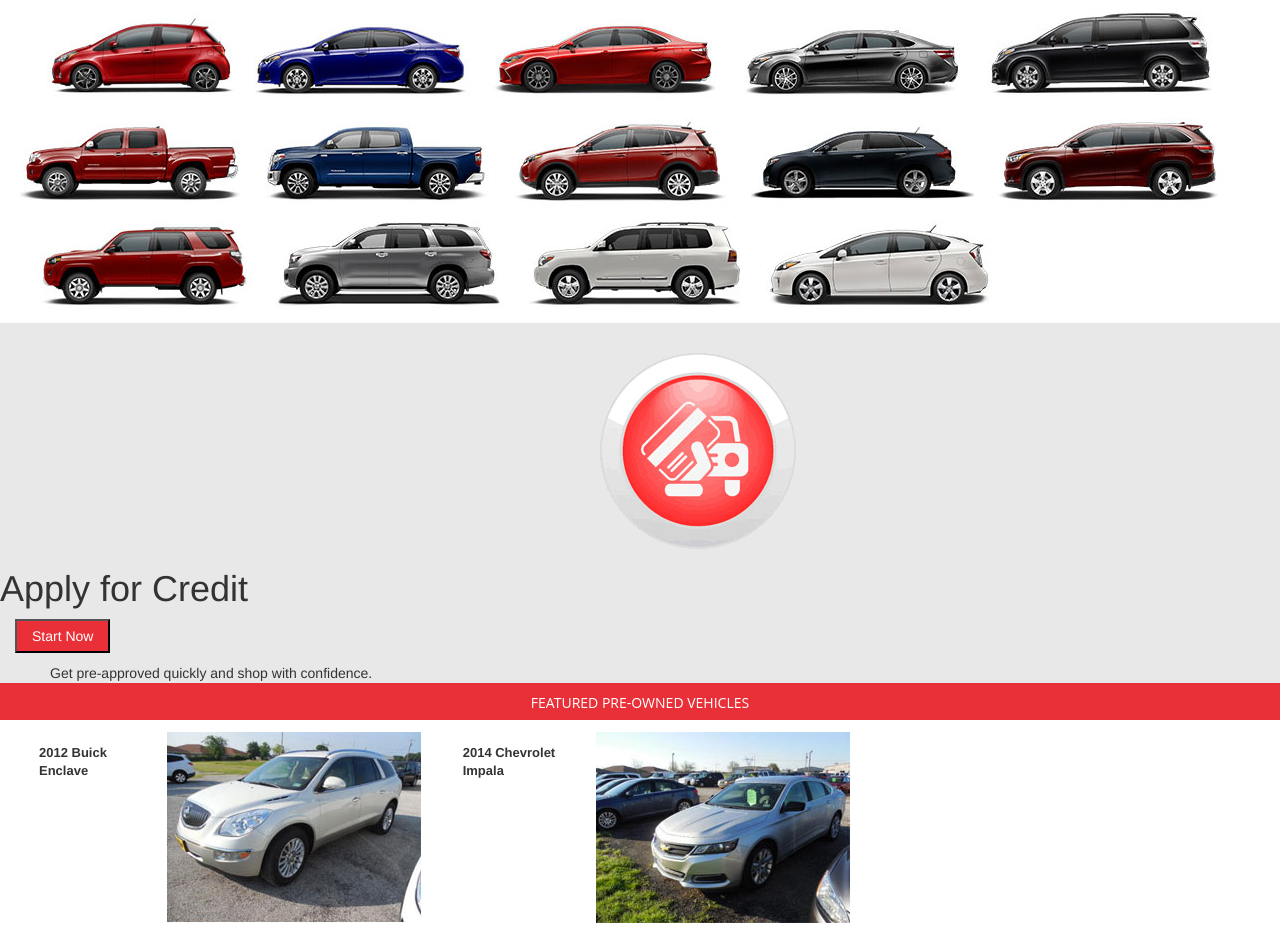
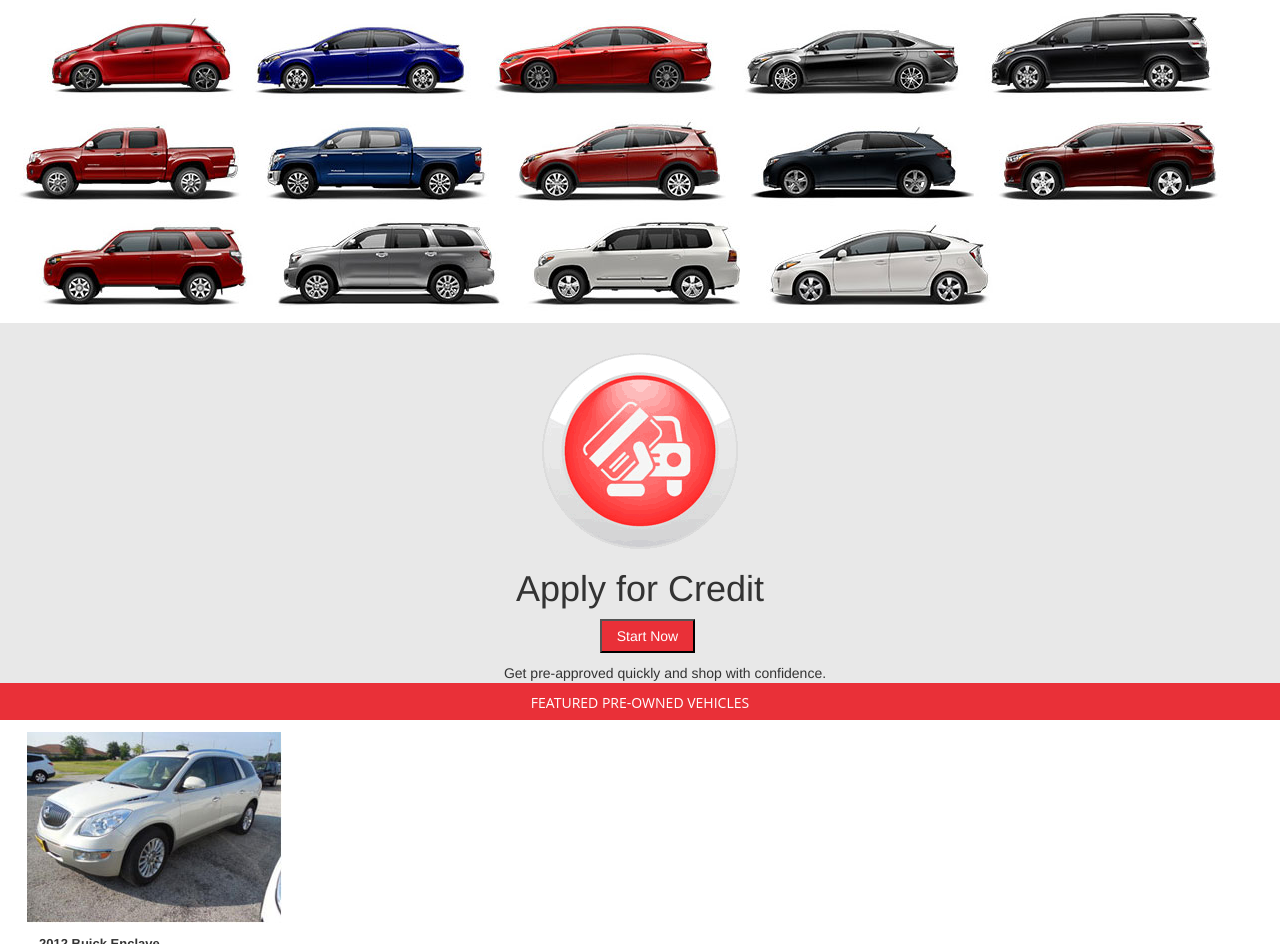
Before and after one commit to Parrotine/AutoOne, a plain HTML site: page index.html in a window 1280 px wide. Shown: the part 505-1449 px from the top of the page. Drawn offline with nearby package versions, Linux system fonts and the light colour scheme.

Commit message:
proper organization div

```diff
--- a/css/style.css
+++ b/css/style.css
@@ -96,10 +96,11 @@ margin-top: 10px;
 	width: 100%;
 	/* height: 266px; */
 	background-color: #e8e8e8;
+	text-align: center;
 }
 
 #credit-box #button_icon{
-	margin-left: 600px;
+	/* margin-left: 600px; */
 	margin-top: 30px;
 	/* float: left; */
 }
@@ -151,6 +152,7 @@ margin-top: 10px;
 	background-color: #ffffff;
 	width: 100%;
 	height: 283px;
+	display: inline-block;
 }
 
 #pre-owned p {
@@ -172,7 +174,7 @@ margin-top: 10px;
 }
 
 .toyota #truck {
-	float: right;
+	/* float: right; */
 }
 
 .toyota #heading {
@@ -188,12 +190,12 @@ margin-top: 10px;
 /* Trying solutions */
 
 .image {
-	float: left;
+	/* float: left; */
 	padding: 12px;
 }
 
 .text {
-	float: left;
+	/* float: left; */
 	padding: 12px;
 	width: 35%;
 	font-weight: bold;
```
